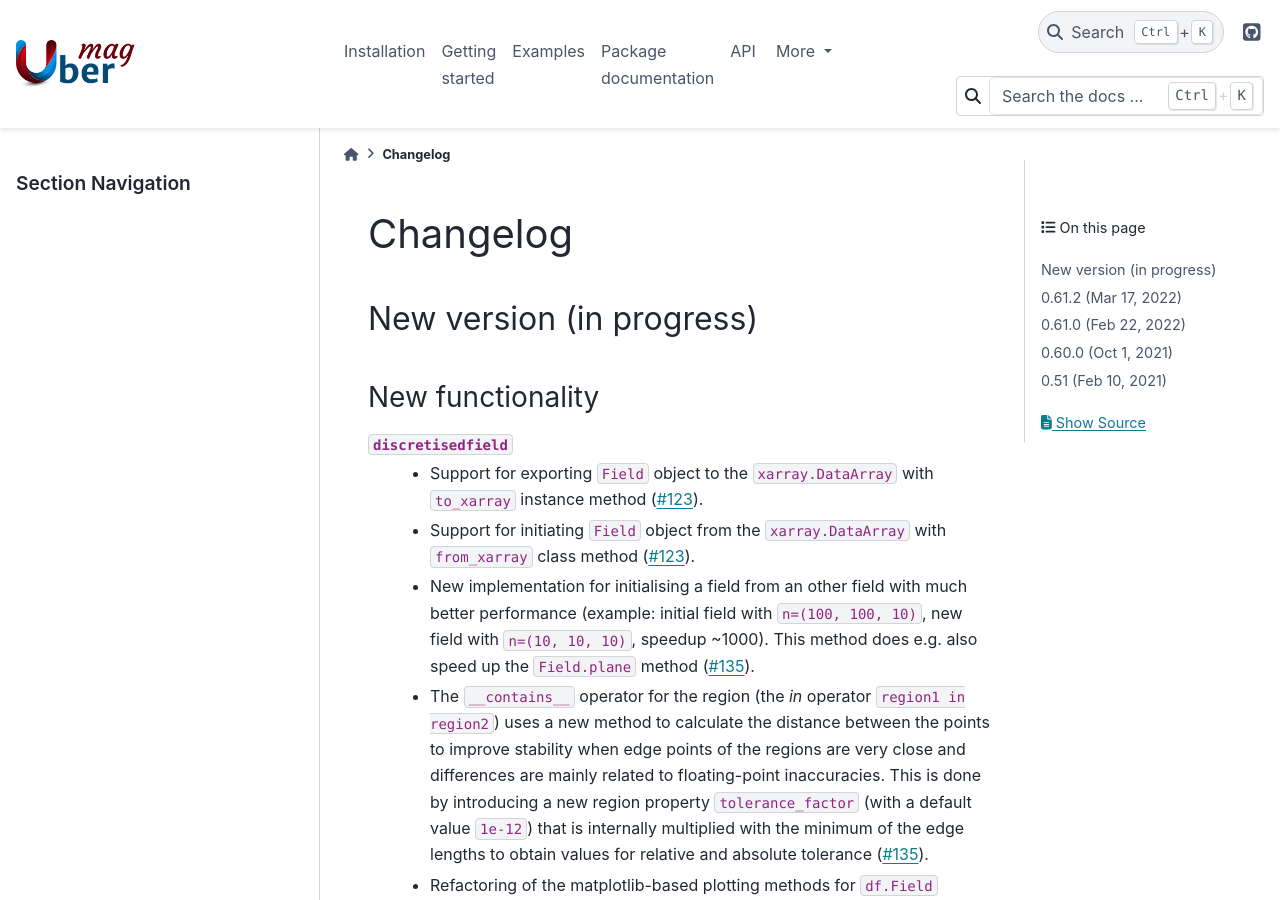
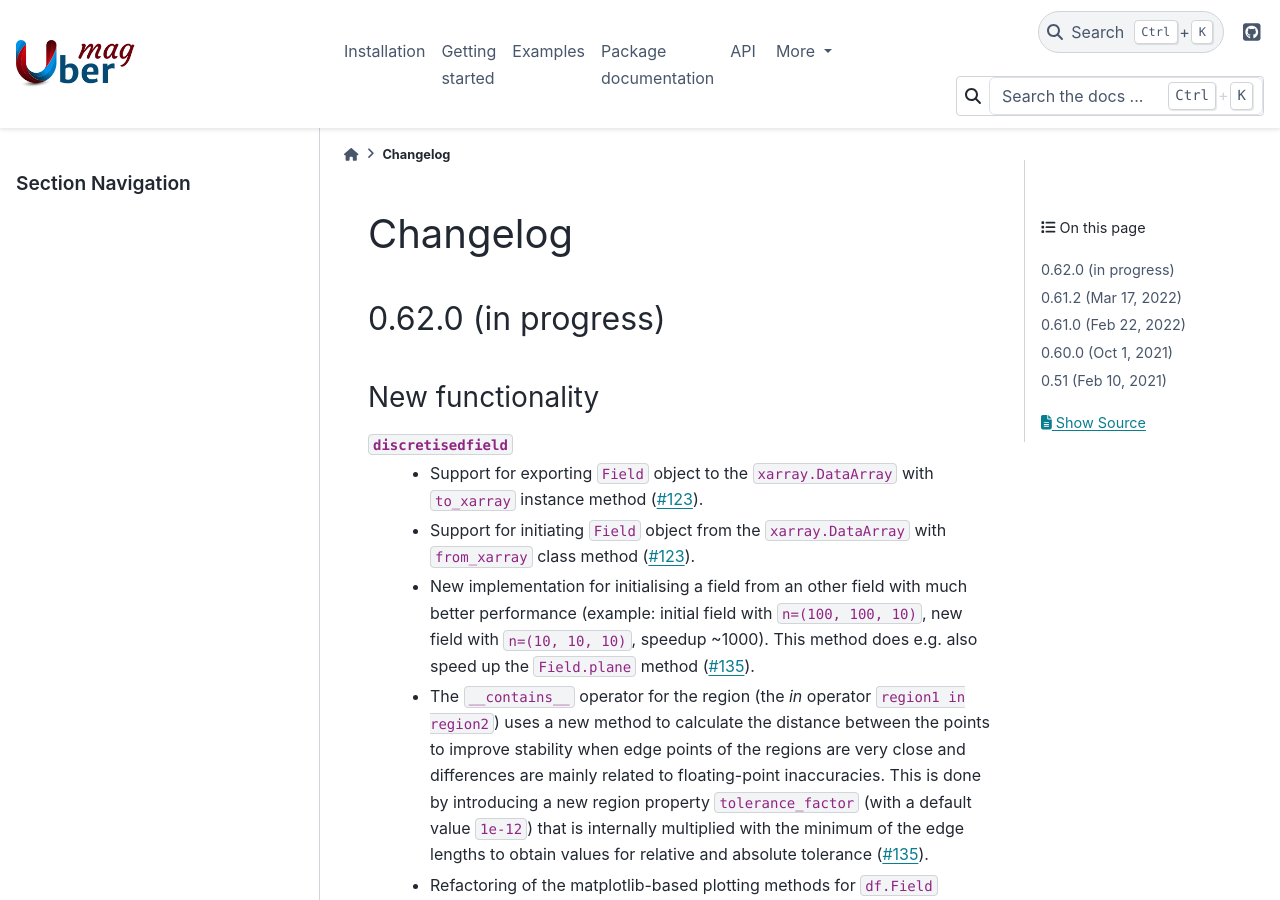
Before and after one commit to ubermag/ubermag.github.io, a Sphinx documentation site: the page built from source/changelog.rst, in a window 1280 px wide and 900 px high. Built offline with Sphinx 7.4.7 and the PyData theme 0.15.4, drawn with Linux system fonts in a browser that asks for light colours; pages that are not in the unit, such as notebooks, are missing from menus.

Commit message:
Change name of the new version.

```diff
--- a/source/changelog.rst
+++ b/source/changelog.rst
@@ -2,8 +2,8 @@
 Changelog
 =========
 
-New version (in progress)
-=========================
+0.62.0 (in progress)
+====================
 
 New functionality
 -----------------
```
